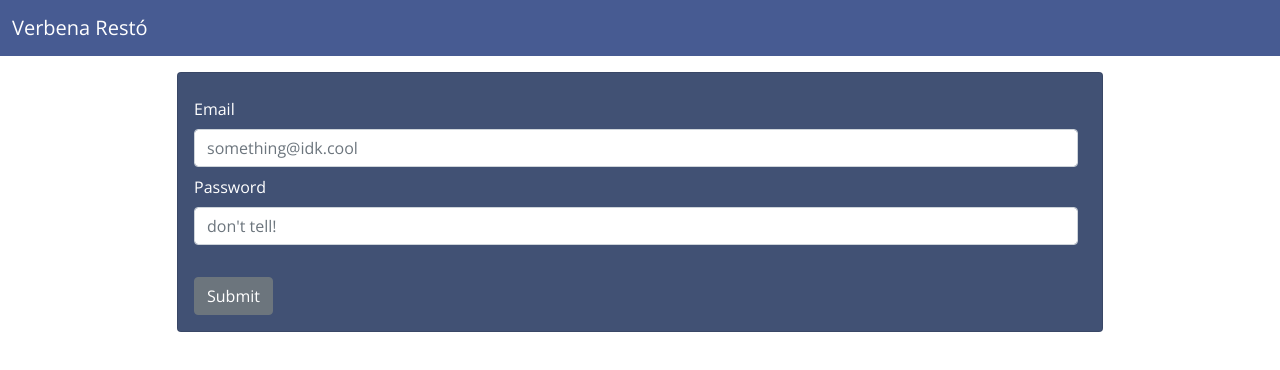
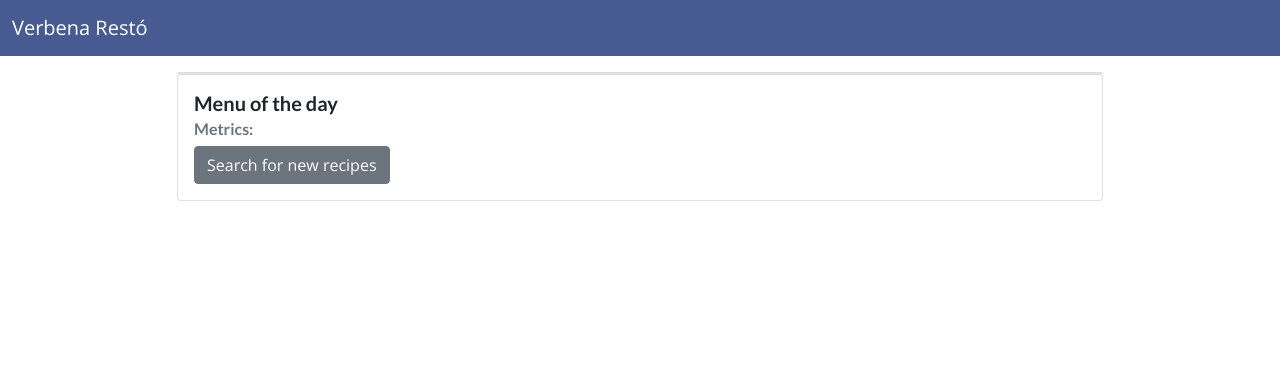
Before and after one commit to GaspiCastello/react-challenge-alkemy, a React (Create React App) app: page /home in a window 1280 px wide. Before the commit this address led to /auth. Shown: the top 370 px of the page. Built offline with nearby package versions, Linux system fonts and the light colour scheme.

Commit message:
without login

```diff
--- a/src/App.js
+++ b/src/App.js
@@ -3,29 +3,16 @@ import { Route, Navigate, Routes } from "react-router-dom";
 
 import AuthContext from "./store/auth-context";
 import Layout from "./components/Layout/Layout";
-import AuthPage from "./pages/AuthPage";
 import HomePage from "./pages/HomePage";
 import SearchPage from "./pages/SearchPage";
 
 function App() {
-  const authCtx = useContext(AuthContext);
-
   return (
     <Layout>
       <Routes>
-        {authCtx.isLoggedIn && (
-          <>
-            <Route path="*" element={<Navigate replace to="/home" />} />
-            <Route path="/home" element={<HomePage />} />
-            <Route path="/add-recipe" element={<SearchPage />} />
-          </>
-        )}
-        {!authCtx.isLoggedIn && (
-          <>
-            <Route path="*" element={<Navigate replace to="/auth" />} />
-            <Route path="/auth" element={<AuthPage />} />
-          </>
-        )}
+        <Route path="*" element={<Navigate replace to="/home" />} />
+        <Route path="/home" element={<HomePage />} />
+        <Route path="/add-recipe" element={<SearchPage />} />
       </Routes>
     </Layout>
   );
```
